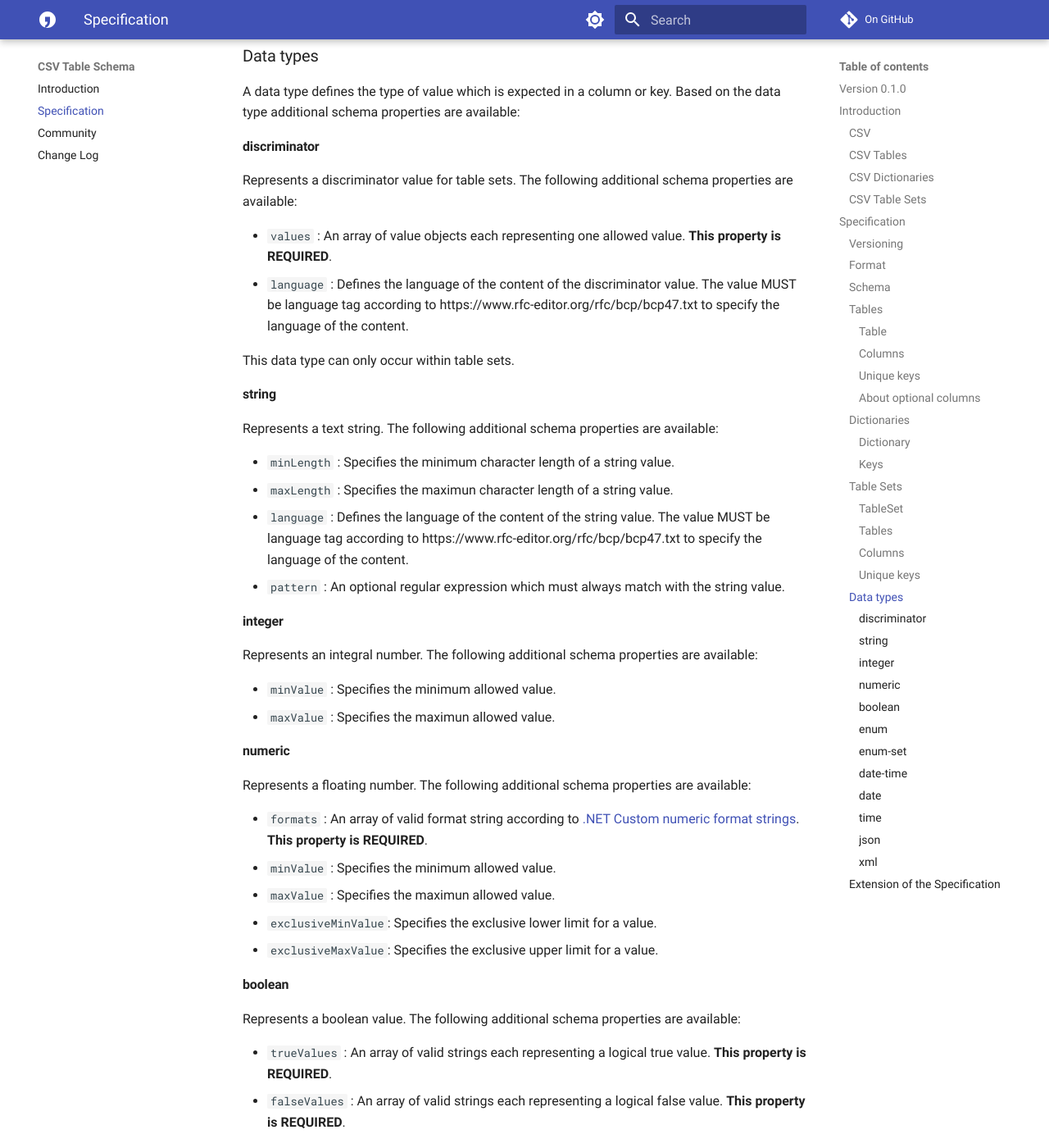
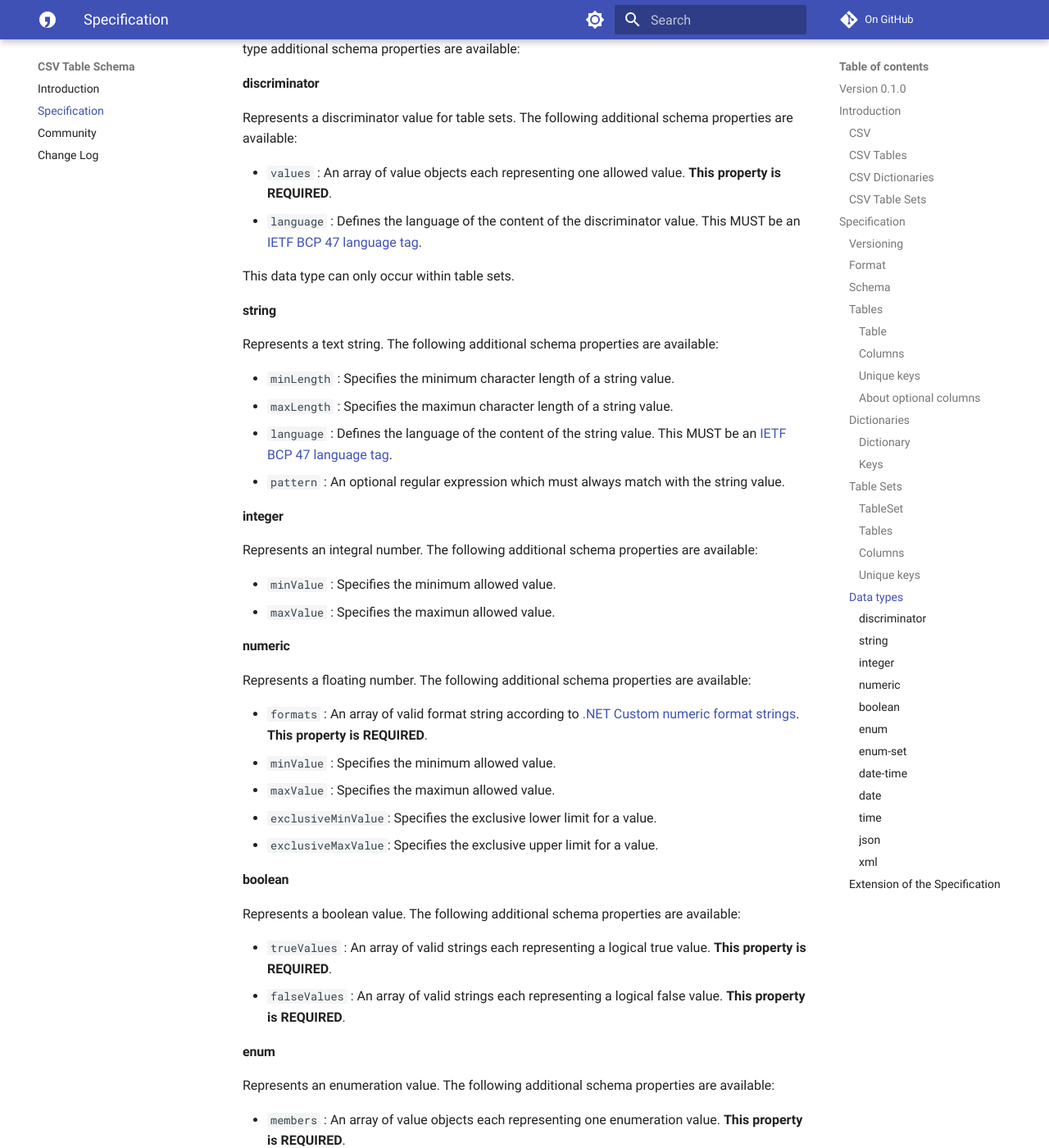
Before and after one commit to openpotato/csv-table-schema, an MkDocs documentation site: the page built from website/docs/specification.md, in a window 1280 px wide and 1400 px high, scrolled down 9079 px. Shown: the whole window at 82% size. Built offline with MkDocs 1.6.1 and Material for MkDocs 9.7.7, drawn with Linux system fonts in a browser that asks for light colours; comment, search, counter and statistics services are not loaded; some of the changed text lies outside the part shown.

Commit message:
Content fixes for website

```diff
--- a/website/docs/specification.md
+++ b/website/docs/specification.md
@@ -139,7 +139,7 @@ A table is a JSON object with following properties:
 + `lineBreaks` : Defines the valid line breaking strings of the CSV format. Default value is `\r\n` and `\n`.
 + `skipFirstRows` : Defines the number of rows to skip at the beginning of the CSV file.
 + `skipEmptyRows` : Specifies whether empty rows should be ignored. Empty rows are rows in which each column has an empty value.
-+ `language` : Defines the content language of the CSV format. The value MUST be language tag according to https://www.rfc-editor.org/rfc/bcp/bcp47.txt to specify the language of the content. Can be overriden by the language tag of a column.
++ `language` : Defines the content language of the CSV format. This MUST be an [IETF BCP 47 language tag](https://www.rfc-editor.org/rfc/bcp/bcp47.txt). Can be overriden by the language tag of a column.
 + `additionalColumns` : If `true` additional non-specified columns within the CSV document are allowed. Default value is `false`.
 + `columns` : An array of column definitions. **This property is REQUIRED**.
 
@@ -195,7 +195,7 @@ A dictionary is a JSON object with following properties:
 + `lineBreaks` : Defines the valid line breaking strings of the CSV format. Default value is `\r\n` and `\n`.
 + `skipFirstRows` : Defines the number of rows to skip at the beginning of the CSV file.
 + `skipEmptyRows` : Specifies whether empty rows should be ignored. Empty rows are rows in which each column has an empty value.
-+ `language` : Defines the content language of the CSV format. The value MUST be language tag according to https://www.rfc-editor.org/rfc/bcp/bcp47.txt to specify the language of the content. Can be overriden by the language tag of a column.
++ `language` : Defines the content language of the CSV format. This MUST be an [IETF BCP 47 language tag](https://www.rfc-editor.org/rfc/bcp/bcp47.txt). Can be overriden by the language tag of a column.
 + `keys` : An array of key definitions. **This property is REQUIRED**.
 
 This object MAY be extended.
@@ -237,7 +237,7 @@ A table set is a JSON object with following properties:
 + `lineBreaks` : Defines the valid line breaking strings of the CSV format. Default value is `\r\n` and `\n`.
 + `skipFirstRows` : Defines the number of rows to skip at the beginning of the CSV file.
 + `skipEmptyRows` : Specifies whether empty rows should be ignored. Empty rows are rows in which each column has an empty value.
-+ `language` : Defines the content language of the CSV format. The value MUST be language tag according to https://www.rfc-editor.org/rfc/bcp/bcp47.txt to specify the language of the content. Can be overriden by the language tag of a column.
++ `language` : Defines the content language of the CSV format. This MUST be an [IETF BCP 47 language tag](https://www.rfc-editor.org/rfc/bcp/bcp47.txt). Can be overriden by the language tag of a column.
 + `additionalColumns` : If `true` additional non-specified columns within the CSV document are allowed. Default value is `false`.
 + `tables` : An array of table definitions. **This property is REQUIRED**.
 
@@ -290,7 +290,7 @@ A data type defines the type of value which is expected in a column or key. Base
 Represents a discriminator value for table sets. The following additional schema properties are available:
 
 + `values` : An array of value objects each representing one allowed value. **This property is REQUIRED**.
-+ `language` : Defines the language of the content of the discriminator value. The value MUST be language tag according to https://www.rfc-editor.org/rfc/bcp/bcp47.txt to specify the language of the content.
++ `language` : Defines the language of the content of the discriminator value. This MUST be an [IETF BCP 47 language tag](https://www.rfc-editor.org/rfc/bcp/bcp47.txt).
 
 This data type can only occur within table sets.
 
@@ -300,7 +300,7 @@ Represents a text string. The following additional schema properties are availab
 
 + `minLength` : Specifies the minimum character length of a string value.
 + `maxLength` : Specifies the maximun character length of a string value.
-+ `language` : Defines the language of the content of the string value. The value MUST be language tag according to https://www.rfc-editor.org/rfc/bcp/bcp47.txt to specify the language of the content.
++ `language` : Defines the language of the content of the string value. This MUST be an [IETF BCP 47 language tag](https://www.rfc-editor.org/rfc/bcp/bcp47.txt).
 + `pattern` : An optional regular expression which must always match with the string value.
 
 #### integer
@@ -332,7 +332,7 @@ Represents a boolean value. The following additional schema properties are avail
 Represents an enumeration value. The following additional schema properties are available:
 
 + `members` : An array of value objects each representing one enumeration value. **This property is REQUIRED**.
-+ `language` : Defines the language of the content of the member value. The value MUST be language tag according to https://www.rfc-editor.org/rfc/bcp/bcp47.txt to specify the language of the content.
++ `language` : Defines the language of the content of the member value. This MUST be an [IETF BCP 47 language tag](https://www.rfc-editor.org/rfc/bcp/bcp47.txt).
 
 #### enum-set
 
@@ -341,7 +341,7 @@ Represents an set of enumeration values formatted as csv string. The following a
 + `members` : An array of value objects each repesenting one enumeration value. **This property is REQUIRED**.
 + `delimiterChar` : Defines the delimiter character of the CSV string format. Default value is `,`.
 + `quoteChar` : Defines the quote character of the CSV string format. Default value is `"`.
-+ `language` : Defines the language of the content of the member value. The value MUST be language tag according to https://www.rfc-editor.org/rfc/bcp/bcp47.txt to specify the language of the content.
++ `language` : Defines the language of the content of the member value. This MUST be an [IETF BCP 47 language tag](https://www.rfc-editor.org/rfc/bcp/bcp47.txt).
 
 #### date-time
 
@@ -371,7 +371,7 @@ Represents a time only value. The following additional schema properties are ava
 
 Represents a json formatted string. The following additional schema properties are available:
 
-+ `schema` : Specifies a [JSON Schema](https://json-schema.org/draft/2020-12/json-schema-core.html). **This property is REQUIRED**.
++ `schema` : Specifies a [JSON Schema](https://json-schema.org). **This property is REQUIRED**.
     + `uri` : An uri to a valid JSON Schema. **This property is REQUIRED**.
 
 #### xml
```
